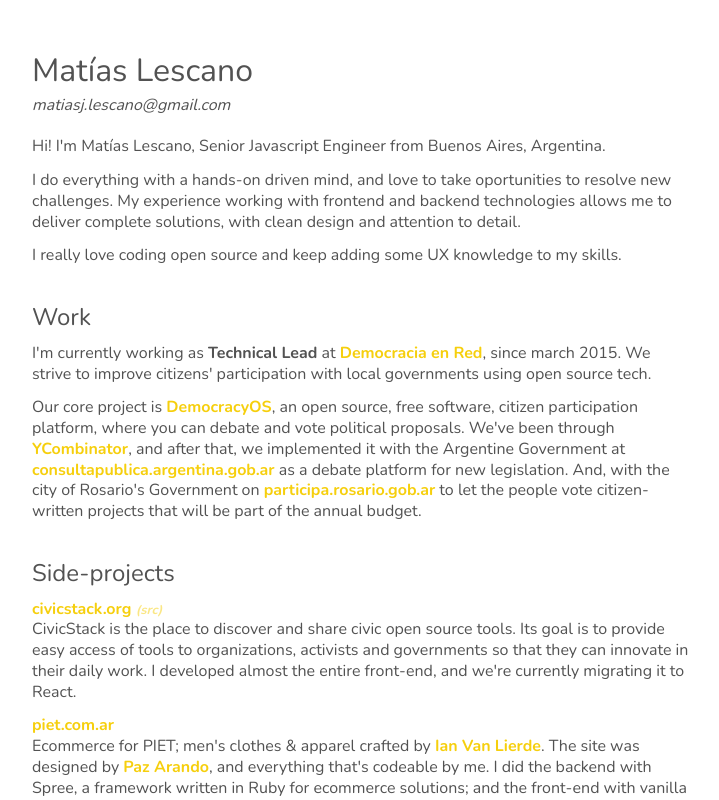
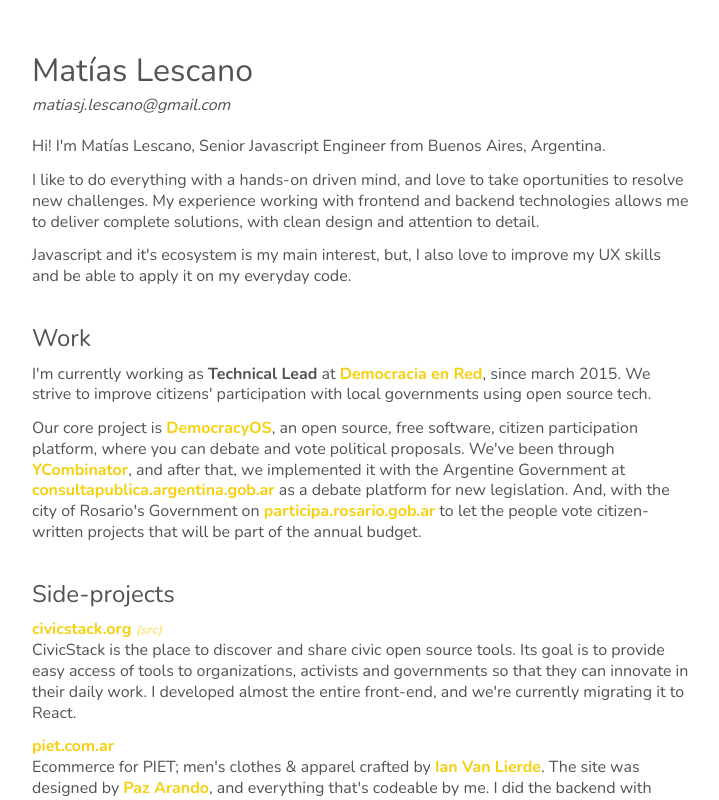
Before and after one commit to mjlescano/matiaslescano.com.ar, a Next.js app: page /cv in a window 1280 px wide. Shown: the top 800 px of the page, without its empty margins (278-997 px from the left). Built offline with nearby package versions, Linux system fonts and the light colour scheme.

Commit message:
update cv

```diff
--- a/pages/cv.js
+++ b/pages/cv.js
@@ -120,9 +120,9 @@
 
       Hi! I'm Matías Lescano, Senior Javascript Engineer from Buenos Aires, Argentina.
 
-      I do everything with a hands-on driven mind, and love to take  oportunities to resolve new challenges. My experience working with frontend and backend technologies allows me to deliver complete solutions, with clean design and attention to detail.
+      I like to do everything with a hands-on driven mind, and love to take  oportunities to resolve new challenges. My experience working with frontend and backend technologies allows me to deliver complete solutions, with clean design and attention to detail.
 
-      I really love coding open source and keep adding some UX knowledge to my skills.
+      Javascript and it's ecosystem is my main interest, but, I also love to improve my UX skills and be able to apply it on my everyday code.
 
       ## Work
 
```
